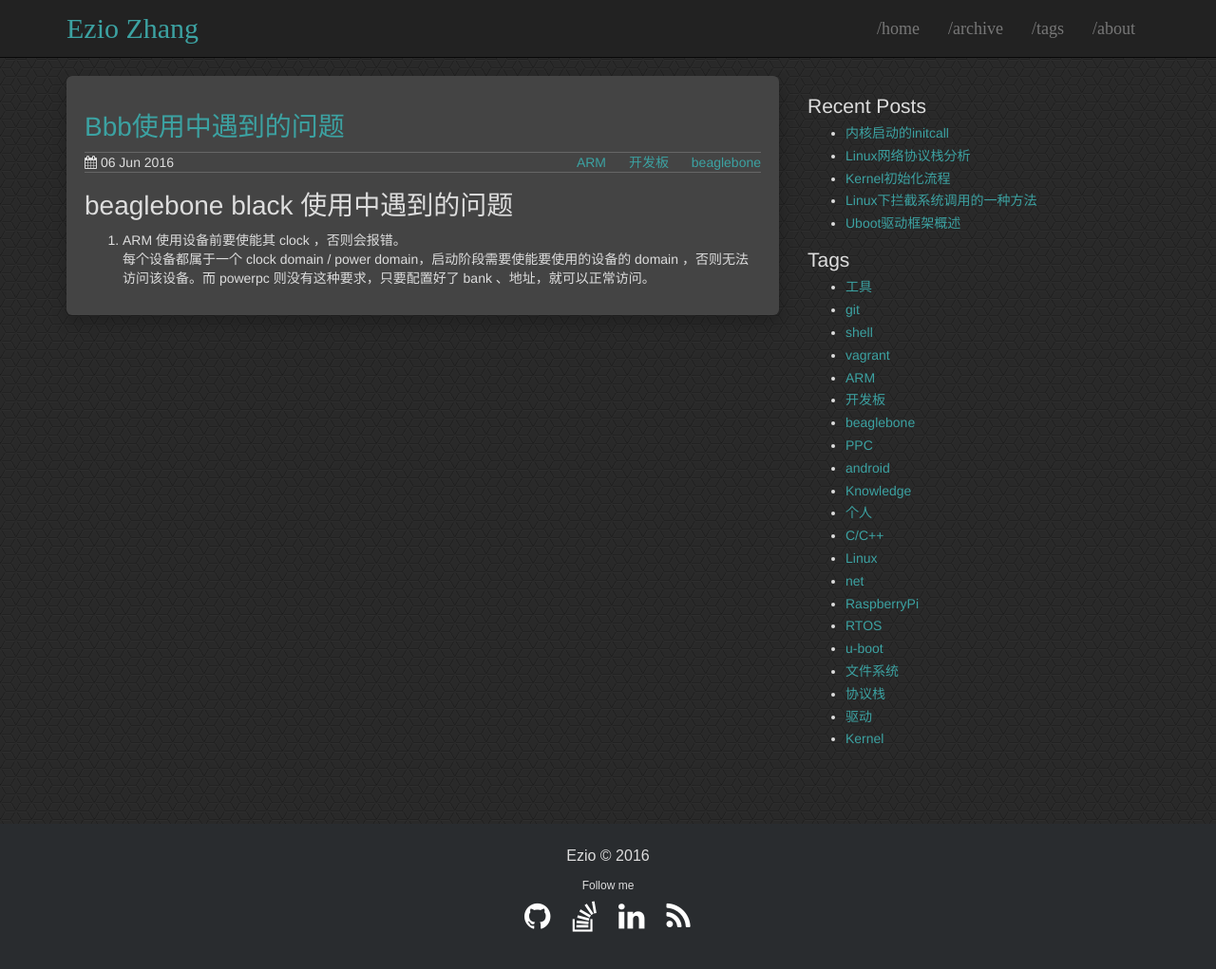
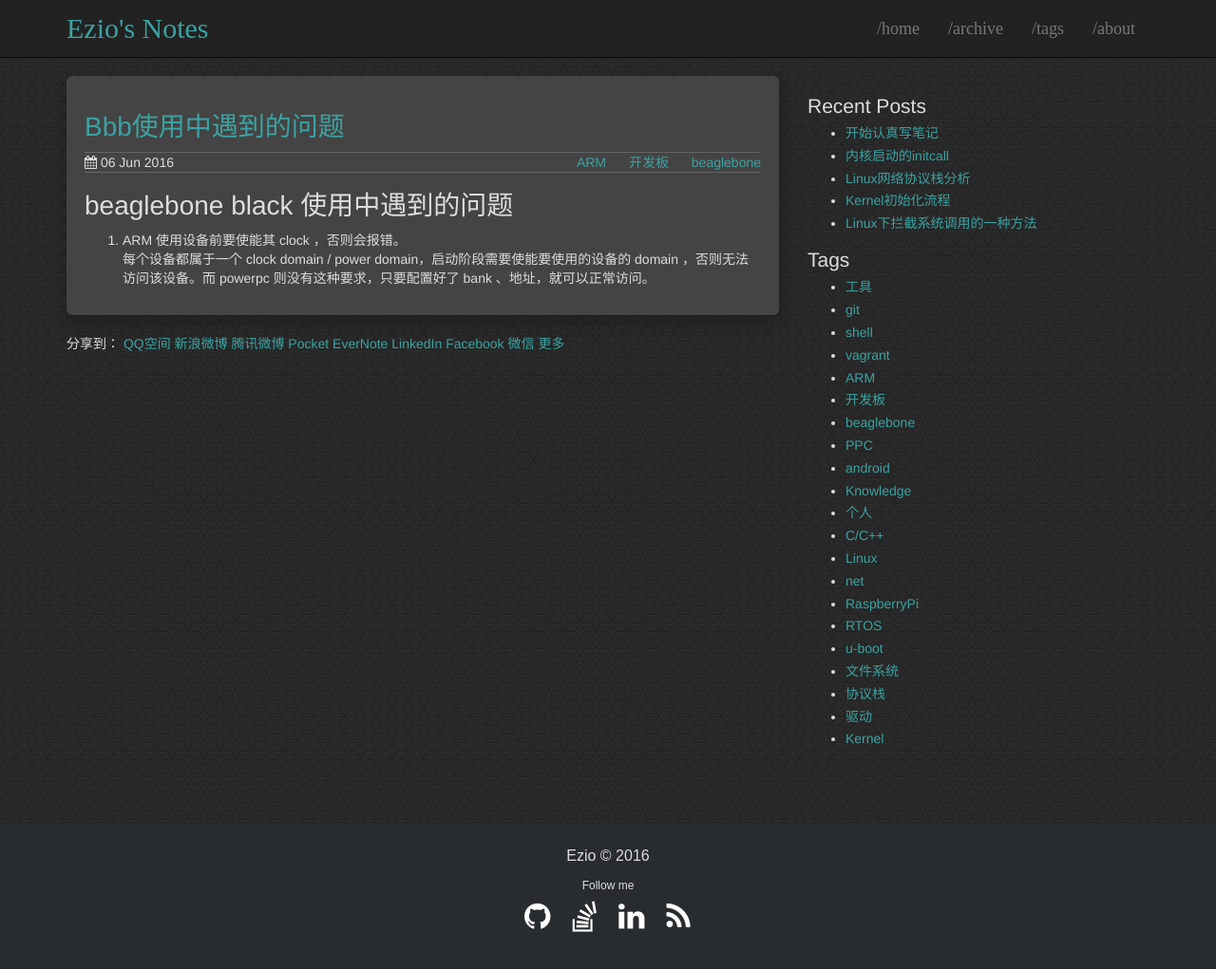
Before and after one commit to oska874/study-notes, a Jekyll site: the page built from _posts/hw/2016-06-06-bbb使用中遇到的问题.md, in a window 1280 px wide and 1045 px high. Shown: the top 1021 px of the window at 95% size. Built offline with Jekyll 4.4.1, drawn with Linux system fonts in a browser that asks for light colours; comment, search, counter and statistics services are not loaded.

Commit message:
add new paper

```diff
--- a/_config.yml
+++ b/_config.yml
@@ -2,7 +2,7 @@
 
 gems: [jekyll-paginate]
 
-name: Ezio Zhang
+name: Ezio's Notes
 description: Embedded Software Developer , BSP and OS develop .
 
 # Url is currently only used only for the RSS feed in feed.xml
--- a/_layouts/post.html
+++ b/_layouts/post.html
@@ -15,7 +15,7 @@
                 </div>
                 <ul>
                   {% for tag in page.tags %}
-                    <li><a href="{{ site.url | append:site.baseurl }}/tag/{{ tag }}">{{ tag }}</a></li>
+                    <li><a href="{{ site.url | append:site.baseurl }}/tags.html#{{ tag }}">{{ tag }}</a></li>
                   {% endfor %}
                 </ul>
               </div>
@@ -31,6 +31,22 @@
               </div>
               {% endif %}
             </div>
+            <!-- JiaThis Button BEGIN -->
+            <div class="jiathis_style">
+                    <span class="jiathis_txt">分享到：</span>
+                        <a class="jiathis_button_qzone">QQ空间</a>
+                            <a class="jiathis_button_tsina">新浪微博</a>
+                                <a class="jiathis_button_tqq">腾讯微博</a>
+                                    <a class="jiathis_button_pocket">Pocket</a>
+                                        <a class="jiathis_button_evernote">EverNote</a>
+                                            <a class="jiathis_button_linkedin">LinkedIn</a>
+                                                <a class="jiathis_button_fb">Facebook</a>
+                                                    <a class="jiathis_button_weixin">微信</a>
+                                                        <a href="http://www.jiathis.com/share" class="jiathis jiathis_txt jiathis_separator jtico jtico_jiathis" target="_blank">更多</a>
+                                                            <a class="jiathis_counter_style"></a>
+            </div>
+            <script type="text/javascript" src="http://v3.jiathis.com/code_mini/jia.js" charset="utf-8"></script>
+            <!-- JiaThis Button END -->
           </div>
         </div>
         <div class="col-md-4 hidden-xs">
@@ -40,5 +56,6 @@
     </div>
     {% include disqus-comments.html %}
   </div>
+
   {% include footer.html %}
 </div>
```
Also changed, not shown: _posts/personal/2016-07-08-开始认真写笔记.md (added, +9 -0 lines), about.md (+14 -2 lines).
